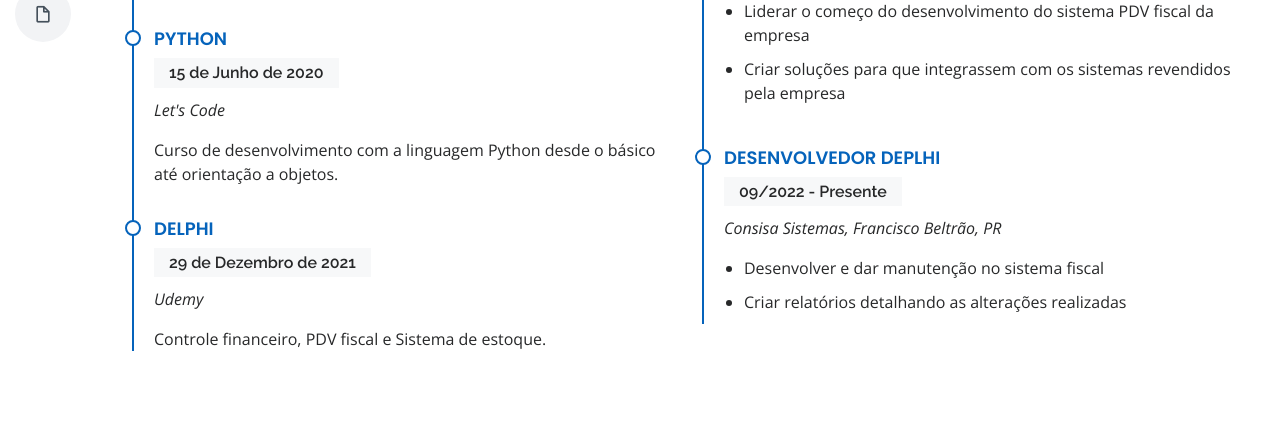
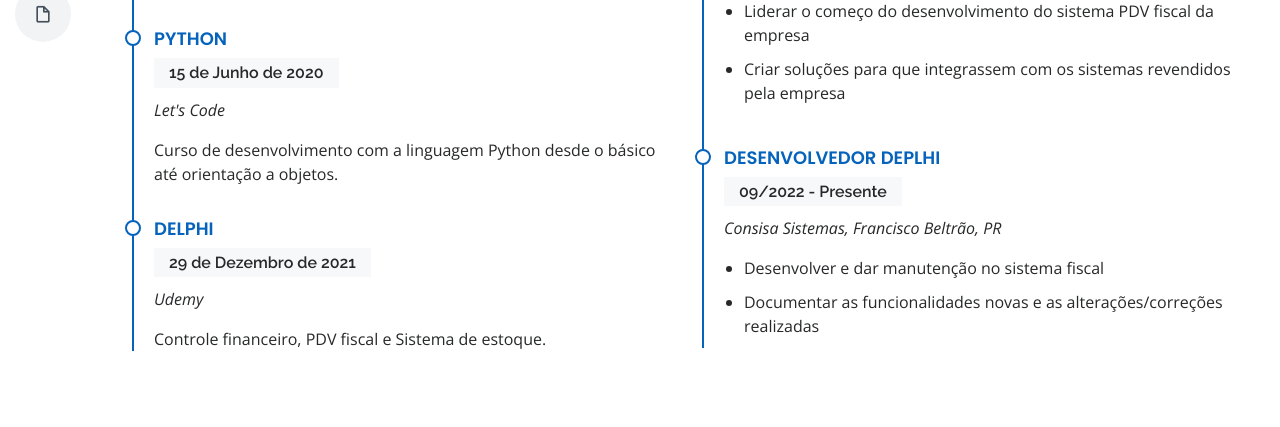
Before and after one commit to pedro554/portfolio, a Flask app: page /resumo in a window 1280 px wide. Shown: the part 414-841 px from the top of the page. Run offline with Flask 2, Linux system fonts and the light colour scheme; some libraries are stand-ins or nearby versions.

Commit message:
Update resumo.html

```diff
--- a/templates/resumo.html
+++ b/templates/resumo.html
@@ -51,7 +51,7 @@
             <p><em>Consisa Sistemas, Francisco Beltrão, PR</em></p>
             <ul>
               <li>Desenvolver e dar manutenção no sistema fiscal</li>
-              <li>Criar relatórios detalhando as alterações realizadas</li>
+              <li>Documentar as funcionalidades novas e as alterações/correções realizadas</li>
             </ul>
           </div>
         </div>
```
